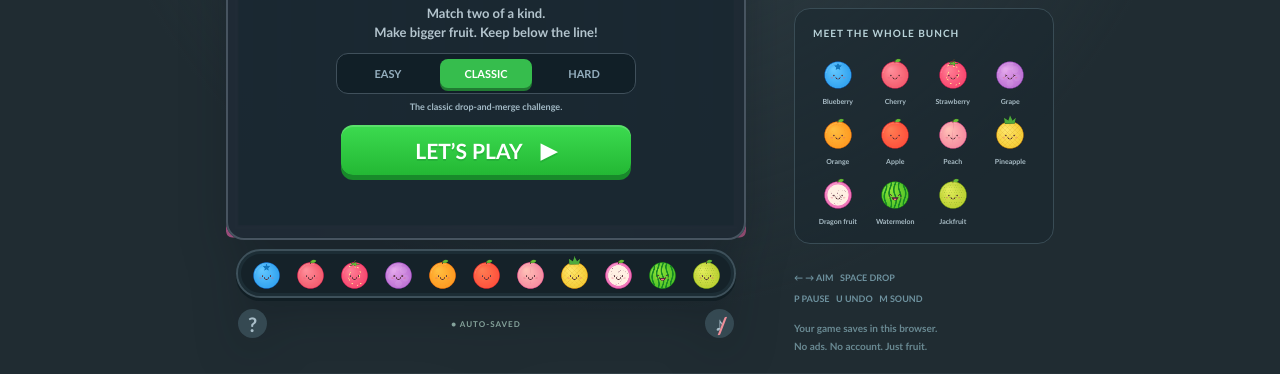
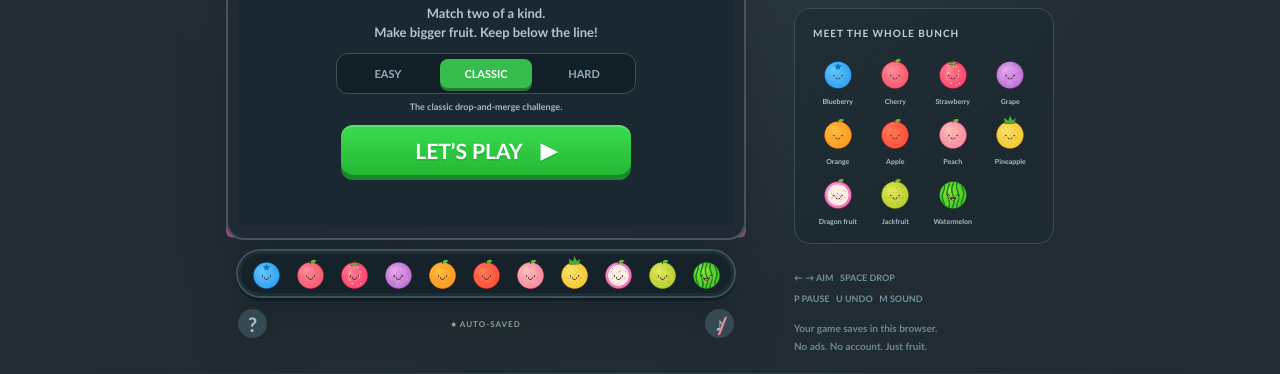
Before and after one commit to BogieBogard/fruit, a website: page index.html in a window 1280 px wide. Shown: the part 450-824 px from the top of the page. Drawn offline with Linux system fonts and the light colour scheme.

Commit message:
Make watermelon the largest final fruit

```diff
--- a/art.js
+++ b/art.js
@@ -1,4 +1,4 @@
-import{FRUITS}from'./engine.js?v=3';
+import{FRUITS}from'./engine.js?v=5';
 
 // Every fruit has a full circular silhouette matching its physical radius.
 // Details and leaves never replace, shrink, or inset the contact silhouette.
@@ -18,16 +18,16 @@ export function fruit(ctx,t,x,y,r,angle=0,alpha=1,expression=0){
   if(t===6){ctx.strokeStyle='#d25b8255';ctx.lineWidth=r*.025;ctx.beginPath();ctx.moveTo(0,-r);ctx.bezierCurveTo(r*.18,-r*.6,-r*.17,-r*.3,0,r*.62);ctx.stroke()}
   if(t===7){ctx.strokeStyle='#cb9a2270';ctx.lineWidth=r*.026;for(let j=-4;j<=4;j++){ctx.beginPath();ctx.moveTo(-r,j*r*.36-r);ctx.lineTo(r,j*r*.36+r);ctx.stroke();ctx.beginPath();ctx.moveTo(r,j*r*.36-r);ctx.lineTo(-r,j*r*.36+r);ctx.stroke()}}
   if(t===8){ctx.fillStyle='#fff0e3';ctx.beginPath();ctx.arc(0,0,r*.78,0,7);ctx.fill();ctx.fillStyle='#743659';for(let i=0;i<31;i++){const a=i*2.399,rad=r*(.12+(i%7)*.095);ctx.beginPath();ctx.ellipse(Math.cos(a)*rad,Math.sin(a)*rad,r*.015,r*.025,a,0,7);ctx.fill()}}
-  if(t===9){ctx.strokeStyle='#168725';ctx.lineWidth=r*.11;for(let j=-3;j<=3;j++){ctx.beginPath();for(let i=0;i<=35;i++){const yy=-r+i*r*2/35,xx=j*r*.35+Math.sin(yy/r*4+j)*r*.09;i?ctx.lineTo(xx,yy):ctx.moveTo(xx,yy)}ctx.stroke()}}
-  if(t===10){ctx.fillStyle='#719a21aa';for(let row=-5;row<=5;row++)for(let col=-5;col<=5;col++){const xx=col*r*.18+(row%2)*r*.09,yy=row*r*.18;if(Math.hypot(xx,yy)>r*.88)continue;ctx.beginPath();ctx.moveTo(xx,yy-r*.035);ctx.lineTo(xx+r*.03,yy+r*.025);ctx.lineTo(xx-r*.03,yy+r*.025);ctx.closePath();ctx.fill()}}
+  if(t===10){ctx.strokeStyle='#168725';ctx.lineWidth=r*.11;for(let j=-3;j<=3;j++){ctx.beginPath();for(let i=0;i<=35;i++){const yy=-r+i*r*2/35,xx=j*r*.35+Math.sin(yy/r*4+j)*r*.09;i?ctx.lineTo(xx,yy):ctx.moveTo(xx,yy)}ctx.stroke()}}
+  if(t===9){ctx.fillStyle='#719a21aa';for(let row=-5;row<=5;row++)for(let col=-5;col<=5;col++){const xx=col*r*.18+(row%2)*r*.09,yy=row*r*.18;if(Math.hypot(xx,yy)>r*.88)continue;ctx.beginPath();ctx.moveTo(xx,yy-r*.035);ctx.lineTo(xx+r*.03,yy+r*.025);ctx.lineTo(xx-r*.03,yy+r*.025);ctx.closePath();ctx.fill()}}
   ctx.restore();
   // Small protruding leaves keep the round collision surface readable.
-  if(t!==0&&t!==3&&t!==9){ctx.strokeStyle='#5a402b';ctx.lineWidth=Math.max(1.5,r*.06);ctx.lineCap='round';ctx.beginPath();ctx.moveTo(0,-r*.9);ctx.quadraticCurveTo(-r*.05,-r*1.12,r*.09,-r*1.12);ctx.stroke();ctx.fillStyle=t===7?'#4eaa3d':'#69ba35';ctx.strokeStyle='#347329';ctx.lineWidth=Math.max(1,r*.025);ctx.beginPath();if(t===7){ctx.moveTo(-r*.38,-r*.85);ctx.lineTo(-r*.43,-r*1.26);ctx.lineTo(-r*.12,-r*1.06);ctx.lineTo(0,-r*1.44);ctx.lineTo(r*.19,-r*1.06);ctx.lineTo(r*.42,-r*1.26);ctx.lineTo(r*.34,-r*.86)}else if(t===2){for(let i=0;i<10;i++){const a=i*Math.PI/5,rad=i%2?r*.15:r*.38,xx=Math.cos(a)*rad,yy=-r*.85+Math.sin(a)*rad*.45;i?ctx.lineTo(xx,yy):ctx.moveTo(xx,yy)}}else{ctx.moveTo(0,-r*.98);ctx.quadraticCurveTo(r*.12,-r*1.3,r*.44,-r*1.12);ctx.quadraticCurveTo(r*.32,-r*.86,0,-r*.98)}ctx.closePath();ctx.fill();ctx.stroke()}
+  if(t!==0&&t!==3&&t!==10){ctx.strokeStyle='#5a402b';ctx.lineWidth=Math.max(1.5,r*.06);ctx.lineCap='round';ctx.beginPath();ctx.moveTo(0,-r*.9);ctx.quadraticCurveTo(-r*.05,-r*1.12,r*.09,-r*1.12);ctx.stroke();ctx.fillStyle=t===7?'#4eaa3d':'#69ba35';ctx.strokeStyle='#347329';ctx.lineWidth=Math.max(1,r*.025);ctx.beginPath();if(t===7){ctx.moveTo(-r*.38,-r*.85);ctx.lineTo(-r*.43,-r*1.26);ctx.lineTo(-r*.12,-r*1.06);ctx.lineTo(0,-r*1.44);ctx.lineTo(r*.19,-r*1.06);ctx.lineTo(r*.42,-r*1.26);ctx.lineTo(r*.34,-r*.86)}else if(t===2){for(let i=0;i<10;i++){const a=i*Math.PI/5,rad=i%2?r*.15:r*.38,xx=Math.cos(a)*rad,yy=-r*.85+Math.sin(a)*rad*.45;i?ctx.lineTo(xx,yy):ctx.moveTo(xx,yy)}}else{ctx.moveTo(0,-r*.98);ctx.quadraticCurveTo(r*.12,-r*1.3,r*.44,-r*1.12);ctx.quadraticCurveTo(r*.32,-r*.86,0,-r*.98)}ctx.closePath();ctx.fill();ctx.stroke()}
   const face='#542f37';ctx.fillStyle=face;ctx.strokeStyle=face;ctx.lineWidth=Math.max(1.7,r*.055);ctx.lineCap='round';
-  const happy=t===9||expression>0;
+  const happy=t===10||expression>0;
   for(const sign of[-1,1]){ctx.beginPath();if(happy){ctx.moveTo(sign*r*.34-r*.08,r*.04);ctx.lineTo(sign*r*.34,-r*.045);ctx.lineTo(sign*r*.34+r*.08,r*.04);ctx.stroke()}else if(t===3){ctx.moveTo(sign*r*.3-r*.06,-r*.015);ctx.lineTo(sign*r*.3+r*.05,r*.04);ctx.lineTo(sign*r*.3-r*.06,r*.09);ctx.stroke()}else{ctx.ellipse(sign*r*.3,r*.04,r*.048,r*.069,0,0,7);ctx.fill();ctx.fillStyle='#ffffffb0';ctx.beginPath();ctx.arc(sign*r*.3-r*.012,r*.015,r*.014,0,7);ctx.fill();ctx.fillStyle=face}}
   ctx.beginPath();ctx.arc(0,r*.14,r*(happy?.23:.16),.12,Math.PI-.12);ctx.stroke();
   if(happy){ctx.lineTo(-r*.22,r*.18);ctx.closePath();ctx.fill();ctx.fillStyle='#f47688';ctx.beginPath();ctx.ellipse(0,r*.31,r*.1,r*.055,0,0,7);ctx.fill()}
-  ctx.fillStyle=t===9?'#e4b64566':'#ed577b55';for(const sign of[-1,1]){ctx.beginPath();ctx.ellipse(sign*r*.45,r*.2,r*.095,r*.055,-sign*.15,0,7);ctx.fill()}
+  ctx.fillStyle=t===10?'#e4b64566':'#ed577b55';for(const sign of[-1,1]){ctx.beginPath();ctx.ellipse(sign*r*.45,r*.2,r*.095,r*.055,-sign*.15,0,7);ctx.fill()}
   ctx.restore();
 }
--- a/engine.js
+++ b/engine.js
@@ -11,8 +11,8 @@ export const FRUITS = [
   {name:'Peach', r:53, color:'#f5839d', light:'#ffc0b7', edge:'#be4b7d', points:36},
   {name:'Pineapple', r:64, color:'#f4c82e', light:'#ffe76b', edge:'#b47b13', points:45},
   {name:'Dragon fruit', r:76, color:'#ec68b2', light:'#ffacd5', edge:'#ad367e', points:55},
-  {name:'Watermelon', r:90, color:'#43bd24', light:'#8fe438', edge:'#1c771b', points:66},
-  {name:'Jackfruit', r:106, color:'#b4cb2b', light:'#e3ed5b', edge:'#6d921b', points:78},
+  {name:'Jackfruit', r:90, color:'#b4cb2b', light:'#e3ed5b', edge:'#6d921b', points:66},
+  {name:'Watermelon', r:106, color:'#43bd24', light:'#8fe438', edge:'#1c771b', points:78},
 ];
 export const MODES = {
   cozy:{name:'Easy', gravity:880, grace:3.5, max:3, description:'A little more time above the line.'},
--- a/game.js
+++ b/game.js
@@ -1,5 +1,5 @@
-import{Engine,FRUITS,MODES,W,H,LINE,WALL}from'./engine.js?v=4';
-import{fruit}from'./art.js?v=3';
+import{Engine,FRUITS,MODES,W,H,LINE,WALL}from'./engine.js?v=5';
+import{fruit}from'./art.js?v=5';
 const $=s=>document.querySelector(s),board=$('#board'),ctx=board.getContext('2d'),next=$('#next').getContext('2d');
 let worldHeight=H,worldWidth=W;
 function fitBoard(){
@@ -87,7 +87,7 @@ function effects(e){
   tone(e.t);if(!e.sweep)bursts.push({...e,life:1});
   if(!reduced){rings.push({x:e.x,y:e.y,r:FRUITS[e.t].r,life:.35,color:FRUITS[e.t].light});for(let i=0;i<16;i++){const a=Math.random()*Math.PI*2,speed=45+Math.random()*110;particles.push({x:e.x,y:e.y,vx:Math.cos(a)*speed,vy:Math.sin(a)*speed-20,life:.6,t:e.t,r:2+Math.random()*4})}}
   if(e.combo>=3&&!reduced){$('.game').classList.remove('shake');void $('.game').offsetWidth;$('.game').classList.add('shake')}
-  announce(e.harvest?'Jackfruit harvest! A thousand bonus points.':e.sweep?'Fruit swept away.':`${FRUITS[e.t].name} merged. ${engine.score} points.`);
+  announce(e.harvest?'Watermelon harvest! A thousand bonus points.':e.sweep?'Fruit swept away.':`${FRUITS[e.t].name} merged. ${engine.score} points.`);
 }
 function render(dt){
   const W=worldWidth,H=worldHeight,FLOOR=engine?.floor??H-12;
@@ -119,5 +119,5 @@ for(let t=0;t<FRUITS.length;t++){
   const c=document.createElement('canvas');c.width=100;c.height=100;c.dataset.tier=t;c.title=FRUITS[t].name;c.setAttribute('role','img');c.setAttribute('aria-label',FRUITS[t].name);fruit(c.getContext('2d'),t,50,55,34);$('#evolution').append(c);
   const row=document.createElement('div');row.className='fruit-row';const copy=c.cloneNode();fruit(copy.getContext('2d'),t,50,55,34);const label=document.createElement('span');label.textContent=FRUITS[t].name;row.append(copy,label);$('#ladder').append(row);
 }
-const hero=$('#hero').getContext('2d');fruit(hero,4,155,132,65,-.2);fruit(hero,9,310,115,88,.08);fruit(hero,5,466,132,65,.2);
+const hero=$('#hero').getContext('2d');fruit(hero,4,155,132,65,-.2);fruit(hero,10,310,115,88,.08);fruit(hero,5,466,132,65,.2);
 soundUI();overlay(engine?(engine.status==='over'?'over':'paused'):'new');if(!storage)$('#save-status').textContent='SAVING UNAVAILABLE';sync(true);fitBoard();new ResizeObserver(fitBoard).observe($('.board-wrap'));window.visualViewport?.addEventListener('resize',fitBoard);window.addEventListener('resize',fitBoard);requestAnimationFrame(frame);
--- a/index.html
+++ b/index.html
@@ -33,7 +33,7 @@
   </section>
   <aside class="guide"><span class="tag">THE BIGGER, THE BETTER</span><h2>ONE MORE<br><span>MERGE.</span></h2><p>A little bounce. A perfect match.<br>And suddenly, a much bigger fruit.</p><div class="guide-card"><h3>THE RULES ARE SIMPLE</h3><p><b>01</b> Move to aim. Release to drop.</p><p><b>02</b> Two matching fruit become one.</p><p><b>03</b> Don’t cross the danger line.</p></div><div class="guide-card"><h3>MEET THE WHOLE BUNCH</h3><div id="ladder" class="ladder"></div></div><p class="controls">← → AIM &nbsp; SPACE DROP<br>P PAUSE &nbsp; U UNDO &nbsp; M SOUND</p><p class="privacy">Your game saves in this browser.<br>No ads. No account. Just fruit.</p></aside>
 </main>
-<dialog id="help"><button id="close-help" class="close" aria-label="Close instructions">×</button><h2>HOW TO PLAY</h2><p>Slide your finger or move your mouse to aim. Release or click to drop.</p><p>Matching fruit merge into the next fruit in the row. Keep the pile below the dotted line. Two jackfruits make a harvest worth 1,000 bonus points!</p><p><b>↶ Undo</b> steps back through drops and sweeps in this session, even after game over. Unlimited uses.<br><b>✦ Sweep</b> clears the smallest fruit type. Unlimited uses.</p><p>Your board and best scores save automatically in this browser. Undo history lasts until you close or reload the page.</p><button id="help-ok" class="primary">GOT IT!</button></dialog>
+<dialog id="help"><button id="close-help" class="close" aria-label="Close instructions">×</button><h2>HOW TO PLAY</h2><p>Slide your finger or move your mouse to aim. Release or click to drop.</p><p>Matching fruit merge into the next fruit in the row. Keep the pile below the dotted line. Two watermelons make a harvest worth 1,000 bonus points!</p><p><b>↶ Undo</b> steps back through drops and sweeps in this session, even after game over. Unlimited uses.<br><b>✦ Sweep</b> clears the smallest fruit type. Unlimited uses.</p><p>Your board and best scores save automatically in this browser. Undo history lasts until you close or reload the page.</p><button id="help-ok" class="primary">GOT IT!</button></dialog>
 <div id="announcement" class="sr-only" role="status" aria-live="polite"></div>
-<script type="module" src="./game.js?v=4"></script>
+<script type="module" src="./game.js?v=5"></script>
 </body></html>
```
Also changed, not shown: tests/engine.test.mjs (+2 -1 lines), README.md.
